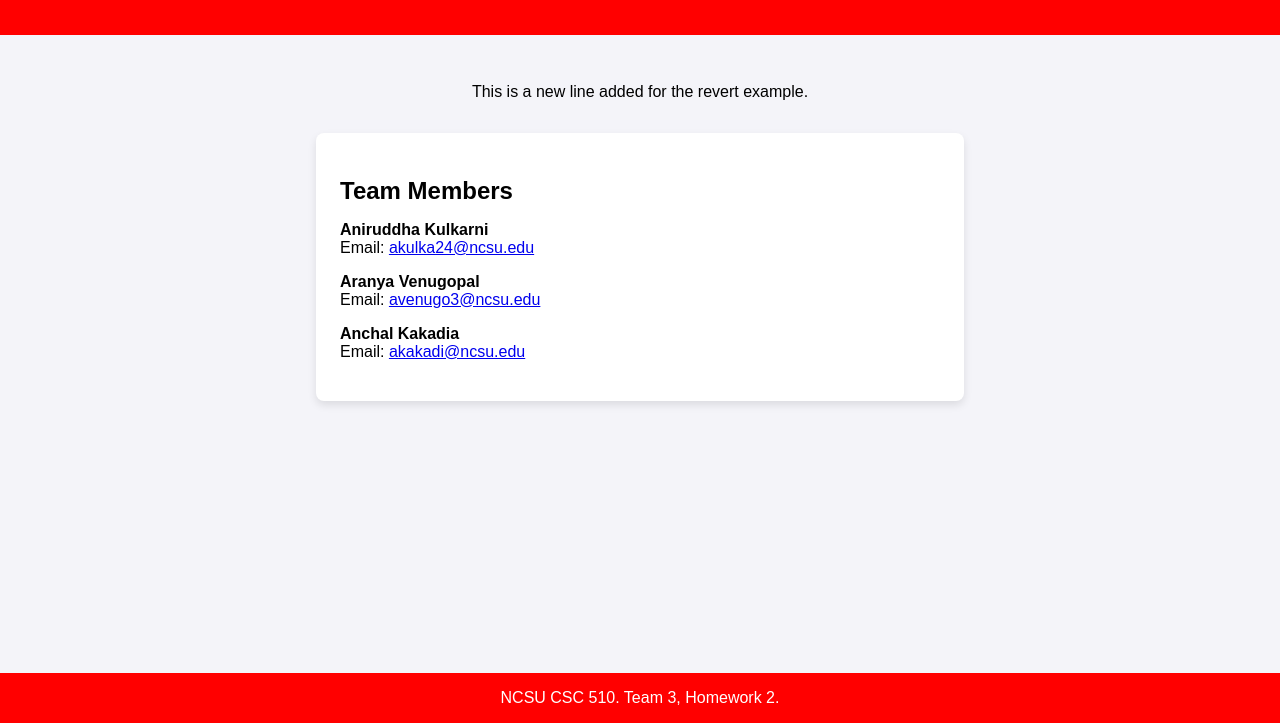
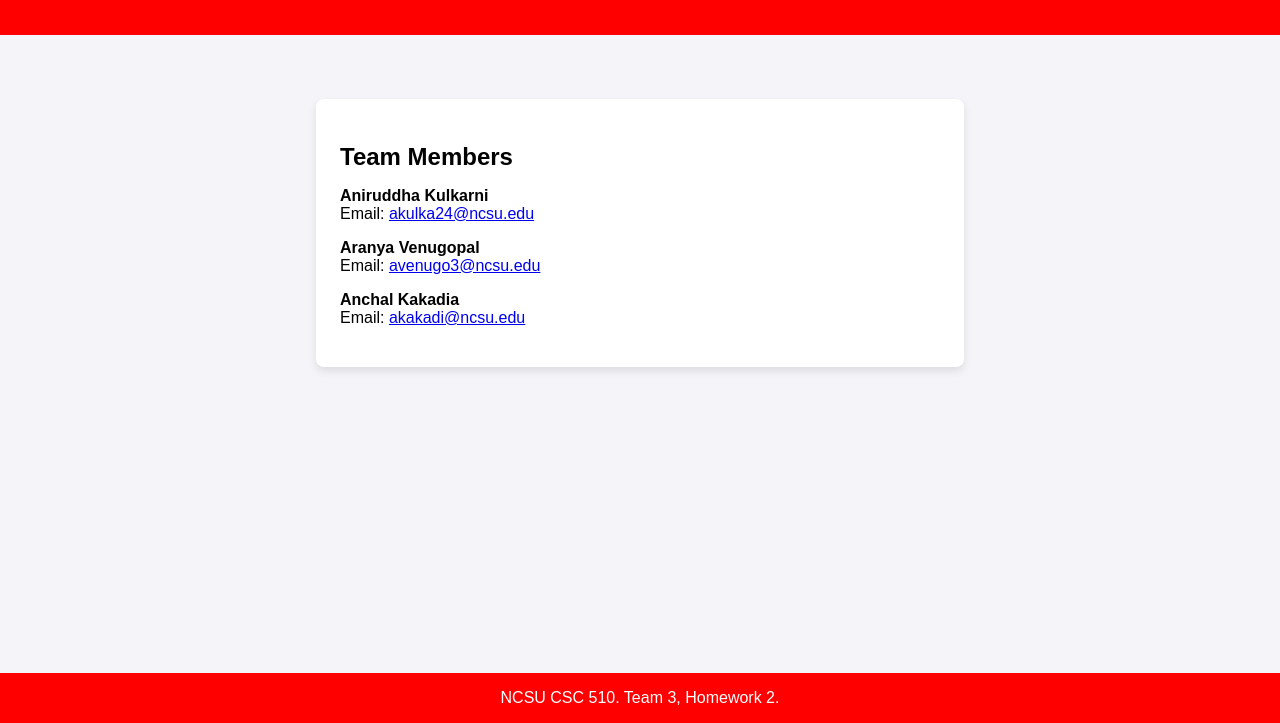
Before and after one commit to ncsu-csc-510/git-homework2, a plain HTML site: page index.html in a window 1280 px wide. Shown: the part 77-800 px from the top of the page. Drawn offline with Linux system fonts and the light colour scheme.

Commit message:
Revert "Add a new line to demonstrate revert"
This reverts commit daa1f9e67394dd35cd80e26c416ec1051b7bee4e.

```diff
--- a/index.html
+++ b/index.html
@@ -52,8 +52,6 @@
         <h1>Team 3, Homework 2</h1>
     </header>
     <main>
-        <p>This is a new line added for the revert example.</p>
-
         <div class="team-info">
             <h2>Team Members</h2>
             <div class="member">
```
